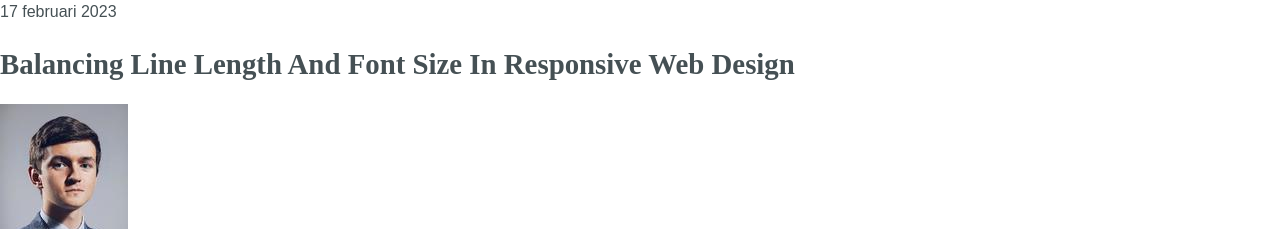
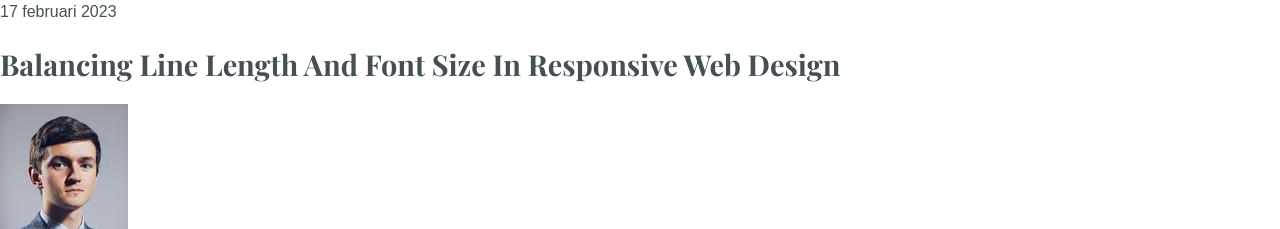
Before and after one commit to mct-ui/blogpost-design-badrelkeleni, a plain HTML site: page index.html in a window 1280 px wide. Shown: the top 229 px of the page. Drawn offline with nearby package versions, Linux system fonts and the light colour scheme; a web font is replaced by a local one.

Commit message:
Changed h1 font-family

```diff
--- a/css/screen.scss
+++ b/css/screen.scss
@@ -249,6 +249,7 @@ h1 {
   font-weight: 700;
   line-height: calc($baseline * 4);
   margin-bottom: $space-m;
+  font-family: "Playfair Display";
 }
 
 h2 {
--- a/index.html
+++ b/index.html
@@ -12,6 +12,9 @@
     <link rel="icon" href="favicon.svg" type="image/svg+xml">
     <link rel="apple-touch-icon" href="apple-touch-icon.png">
     <link rel="stylesheet" href="https://use.typekit.net/dyo2nwp.css">
+    <link rel="preconnect" href="https://fonts.googleapis.com">
+    <link rel="preconnect" href="https://fonts.gstatic.com" crossorigin>
+    <link href="https://fonts.googleapis.com/css2?family=Montserrat&family=Playfair+Display:wght@700&display=swap" rel="stylesheet">
     <link rel="manifest" href="manifest.webmanifest">
 
     <link rel="stylesheet" href="css/screen.css">
```
Also changed, not shown: css/screen.css.
